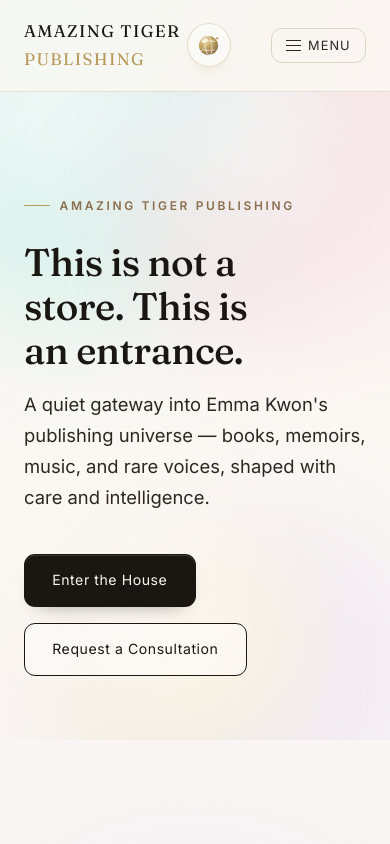
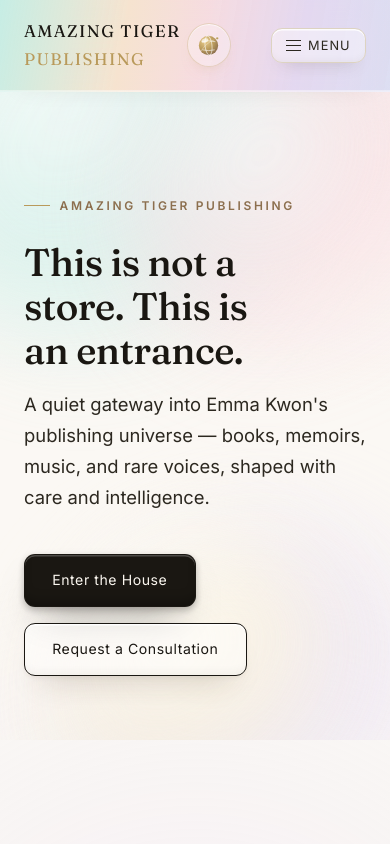
Before and after one commit to k-mama/amazingtiger-site, a Next.js app: page / in a window 390 px wide. Shown: the top 844 px of the page. Built offline with nearby package versions, Linux system fonts and the light colour scheme.

Commit message:
Add floating glossy depth to all buttons and colorful gradient to header/menus

```diff
--- a/app/globals.css
+++ b/app/globals.css
@@ -291,10 +291,20 @@ button {
   position: sticky;
   top: 0;
   z-index: 40;
-  background: rgba(251, 248, 244, 0.72);
-  backdrop-filter: blur(16px) saturate(160%);
-  -webkit-backdrop-filter: blur(16px) saturate(160%);
-  border-bottom: 1px solid rgba(221, 211, 193, 0.7);
+  background:
+    linear-gradient(
+      100deg,
+      rgba(163, 230, 218, 0.55) 0%,
+      rgba(250, 200, 158, 0.4) 32%,
+      rgba(246, 184, 201, 0.4) 52%,
+      rgba(202, 182, 240, 0.45) 76%,
+      rgba(179, 193, 244, 0.42) 100%
+    ),
+    rgba(251, 248, 244, 0.5);
+  backdrop-filter: blur(18px) saturate(180%);
+  -webkit-backdrop-filter: blur(18px) saturate(180%);
+  border-bottom: 1px solid rgba(255, 255, 255, 0.5);
+  box-shadow: inset 0 -1px 0 rgba(255, 255, 255, 0.4), 0 10px 30px -24px rgba(60, 40, 20, 0.2);
 }
 
 .site-header__inner {
@@ -382,17 +392,27 @@ button {
   font-size: 0.82rem;
   letter-spacing: 0.03em;
   color: var(--color-ink-soft);
+  background: rgba(255, 255, 255, 0.4);
   border: 1px solid var(--color-stone-line);
   padding: 0.45rem 0.95rem;
   border-radius: var(--radius-sm);
-  transition: border-color 0.25s var(--ease-soft), color 0.25s var(--ease-soft), background-color 0.25s var(--ease-soft);
+  box-shadow:
+    inset 0 1.5px 0 rgba(255, 255, 255, 0.85),
+    inset 0 -6px 10px -7px rgba(60, 40, 20, 0.08),
+    0 10px 18px -12px rgba(60, 40, 20, 0.25);
+  transition: border-color 0.25s var(--ease-soft), color 0.25s var(--ease-soft), background-color 0.25s var(--ease-soft), box-shadow 0.25s var(--ease-soft), transform 0.25s var(--ease-soft);
 }
 
 .site-nav__login:hover,
 .site-nav__login:focus-visible {
   border-color: var(--color-bronze);
   color: var(--color-ink);
-  background: rgba(255, 255, 255, 0.5);
+  background: rgba(255, 255, 255, 0.65);
+  transform: translateY(-1px);
+  box-shadow:
+    inset 0 1.5px 0 rgba(255, 255, 255, 0.95),
+    inset 0 -6px 10px -7px rgba(60, 40, 20, 0.1),
+    0 14px 24px -12px rgba(60, 40, 20, 0.3);
 }
 
 /* =========================================================================
@@ -420,7 +440,7 @@ button {
     display: inline-flex;
     align-items: center;
     gap: 0.45rem;
-    background: transparent;
+    background: rgba(255, 255, 255, 0.4);
     border: 1px solid var(--color-stone-line);
     color: var(--color-ink-soft);
     font-size: 0.8rem;
@@ -429,14 +449,23 @@ button {
     padding: 0.55rem 0.9rem;
     border-radius: var(--radius-sm);
     cursor: pointer;
-    transition: border-color 0.25s var(--ease-soft), color 0.25s var(--ease-soft), background-color 0.25s var(--ease-soft);
+    box-shadow:
+      inset 0 1.5px 0 rgba(255, 255, 255, 0.85),
+      inset 0 -6px 10px -7px rgba(60, 40, 20, 0.08),
+      0 10px 18px -12px rgba(60, 40, 20, 0.25);
+    transition: border-color 0.25s var(--ease-soft), color 0.25s var(--ease-soft), background-color 0.25s var(--ease-soft), box-shadow 0.25s var(--ease-soft), transform 0.25s var(--ease-soft);
   }
 
   .mobile-menu-toggle:hover,
   .mobile-menu-toggle[aria-expanded="true"] {
     border-color: var(--color-bronze);
     color: var(--color-ink);
-    background: rgba(255, 255, 255, 0.5);
+    background: rgba(255, 255, 255, 0.65);
+    transform: translateY(-1px);
+    box-shadow:
+      inset 0 1.5px 0 rgba(255, 255, 255, 0.95),
+      inset 0 -6px 10px -7px rgba(60, 40, 20, 0.1),
+      0 14px 24px -12px rgba(60, 40, 20, 0.3);
   }
 
   .mobile-menu-toggle-line {
@@ -470,9 +499,13 @@ button {
     position: fixed;
     inset: 0;
     z-index: 60;
-    background: rgba(251, 248, 244, 0.94);
-    backdrop-filter: blur(24px) saturate(160%);
-    -webkit-backdrop-filter: blur(24px) saturate(160%);
+    background:
+      radial-gradient(70% 50% at 8% 0%, rgba(163, 230, 218, 0.5), transparent 60%),
+      radial-gradient(60% 45% at 100% 15%, rgba(246, 184, 201, 0.4), transparent 60%),
+      radial-gradient(70% 55% at 20% 100%, rgba(202, 182, 240, 0.4), transparent 60%),
+      rgba(251, 248, 244, 0.88);
+    backdrop-filter: blur(24px) saturate(180%);
+    -webkit-backdrop-filter: blur(24px) saturate(180%);
     animation: mobile-menu-in 0.3s var(--ease-soft);
     overflow-y: auto;
   }
@@ -495,11 +528,21 @@ button {
     display: inline-flex;
     align-items: center;
     justify-content: center;
-    background: transparent;
+    background: rgba(255, 255, 255, 0.5);
     border: 1px solid var(--color-stone-line);
     border-radius: 999px;
     color: var(--color-ink-soft);
     cursor: pointer;
+    box-shadow:
+      inset 0 1.5px 0 rgba(255, 255, 255, 0.85),
+      inset 0 -6px 10px -7px rgba(60, 40, 20, 0.08),
+      0 10px 18px -12px rgba(60, 40, 20, 0.25);
+    transition: background-color 0.25s var(--ease-soft), box-shadow 0.25s var(--ease-soft), transform 0.25s var(--ease-soft);
+  }
+
+  .mobile-menu-panel__close:hover {
+    background: rgba(255, 255, 255, 0.75);
+    transform: translateY(-1px);
   }
 
   .mobile-menu-panel__links {
@@ -619,14 +662,15 @@ button {
   right: 0;
   z-index: 50;
   min-width: 176px;
-  background: var(--glass-light-bg-strong);
-  backdrop-filter: blur(20px) saturate(160%);
-  -webkit-backdrop-filter: blur(20px) saturate(160%);
+  background:
+    radial-gradient(120% 140% at 8% 0%, rgba(163, 230, 218, 0.5), transparent 55%),
+    radial-gradient(120% 140% at 100% 100%, rgba(202, 182, 240, 0.45), transparent 55%),
+    var(--glass-light-bg-strong);
+  backdrop-filter: blur(20px) saturate(180%);
+  -webkit-backdrop-filter: blur(20px) saturate(180%);
   border: 1px solid var(--glass-light-border);
   border-radius: var(--radius-md);
-  box-shadow:
-    inset 0 1px 0 rgba(255, 255, 255, 0.7),
-    0 24px 50px -20px rgba(26, 23, 18, 0.24);
+  box-shadow: var(--shadow-glossy-hover);
   padding: 0.45rem;
   animation: lang-menu-in 0.18s var(--ease-soft);
 }
@@ -706,13 +750,21 @@ button {
 .btn-primary {
   background: var(--color-ink);
   color: var(--color-ivory);
-  box-shadow: inset 0 1px 0 rgba(255, 255, 255, 0.14), 0 10px 20px -14px rgba(26, 23, 18, 0.5);
+  box-shadow:
+    inset 0 1.5px 0 rgba(255, 255, 255, 0.22),
+    inset 0 -10px 14px -8px rgba(0, 0, 0, 0.4),
+    0 3px 7px rgba(26, 23, 18, 0.28),
+    0 22px 38px -18px rgba(26, 23, 18, 0.55);
 }
 
 .btn-primary:hover {
   background: var(--color-ink-soft);
   transform: translateY(-1px) scale(1.01);
-  box-shadow: inset 0 1px 0 rgba(255, 255, 255, 0.18), 0 18px 32px -18px rgba(26, 23, 18, 0.58);
+  box-shadow:
+    inset 0 1.5px 0 rgba(255, 255, 255, 0.28),
+    inset 0 -10px 14px -8px rgba(0, 0, 0, 0.44),
+    0 4px 9px rgba(26, 23, 18, 0.32),
+    0 28px 48px -18px rgba(26, 23, 18, 0.6);
 }
 
 .btn-primary:focus-visible {
@@ -728,19 +780,28 @@ button {
   opacity: 0.45;
   cursor: not-allowed;
   transform: none;
-  box-shadow: none;
 }
 
 .btn-secondary {
-  background: rgba(255, 255, 255, 0.4);
+  background: rgba(255, 255, 255, 0.5);
   color: var(--color-ink);
   border-color: var(--color-ink);
+  box-shadow:
+    inset 0 1.5px 0 rgba(255, 255, 255, 0.9),
+    inset 0 -8px 12px -8px rgba(60, 40, 20, 0.08),
+    0 2px 5px rgba(60, 40, 20, 0.06),
+    0 18px 32px -18px rgba(60, 40, 20, 0.28);
 }
 
 .btn-secondary:hover {
   background: var(--color-ink);
   color: var(--color-ivory);
   transform: translateY(-1px) scale(1.01);
+  box-shadow:
+    inset 0 1.5px 0 rgba(255, 255, 255, 0.2),
+    inset 0 -10px 14px -8px rgba(0, 0, 0, 0.4),
+    0 3px 7px rgba(26, 23, 18, 0.24),
+    0 22px 38px -18px rgba(26, 23, 18, 0.5);
 }
 
 .btn-secondary:focus-visible {
@@ -761,13 +822,21 @@ button {
 .btn-gold {
   background: linear-gradient(135deg, var(--color-gold), var(--dg-gold-bright));
   color: var(--color-ink);
-  box-shadow: inset 0 1px 0 rgba(255, 255, 255, 0.5), 0 10px 20px -14px rgba(185, 154, 91, 0.5);
+  box-shadow:
+    inset 0 1.5px 0 rgba(255, 255, 255, 0.65),
+    inset 0 -10px 16px -8px rgba(140, 111, 78, 0.4),
+    0 3px 7px rgba(185, 154, 91, 0.3),
+    0 22px 38px -18px rgba(185, 154, 91, 0.5);
 }
 
 .btn-gold:hover {
   background: linear-gradient(135deg, var(--dg-gold-bright), var(--color-gold-soft));
   transform: translateY(-1px) scale(1.01);
-  box-shadow: inset 0 1px 0 rgba(255, 255, 255, 0.6), 0 18px 32px -18px rgba(185, 154, 91, 0.6);
+  box-shadow:
+    inset 0 1.5px 0 rgba(255, 255, 255, 0.75),
+    inset 0 -10px 16px -8px rgba(140, 111, 78, 0.44),
+    0 4px 9px rgba(185, 154, 91, 0.34),
+    0 28px 48px -18px rgba(185, 154, 91, 0.55);
 }
 
 .btn-gold:focus-visible {
@@ -783,7 +852,6 @@ button {
   opacity: 0.45;
   cursor: not-allowed;
   transform: none;
-  box-shadow: none;
 }
 
 /* =========================================================================
@@ -1175,17 +1243,26 @@ button {
   letter-spacing: 0.04em;
   padding: 0.5rem 1.1rem;
   border: 1px solid var(--color-stone-line);
-  background: rgba(255, 255, 255, 0.35);
+  background: rgba(255, 255, 255, 0.45);
   color: var(--color-ink-soft);
   border-radius: 999px;
-  transition: border-color 0.25s var(--ease-soft), color 0.25s var(--ease-soft), background-color 0.25s var(--ease-soft);
+  box-shadow:
+    inset 0 1.5px 0 rgba(255, 255, 255, 0.85),
+    inset 0 -5px 8px -6px rgba(60, 40, 20, 0.07),
+    0 8px 16px -12px rgba(60, 40, 20, 0.22);
+  transition: border-color 0.25s var(--ease-soft), color 0.25s var(--ease-soft), background-color 0.25s var(--ease-soft), box-shadow 0.25s var(--ease-soft), transform 0.25s var(--ease-soft);
 }
 
 .category-filter__link:hover,
 .category-filter__link:focus-visible {
   border-color: var(--color-bronze);
   color: var(--color-ink);
-  background: rgba(255, 255, 255, 0.6);
+  background: rgba(255, 255, 255, 0.7);
+  transform: translateY(-1px);
+  box-shadow:
+    inset 0 1.5px 0 rgba(255, 255, 255, 0.95),
+    inset 0 -5px 8px -6px rgba(60, 40, 20, 0.09),
+    0 12px 20px -12px rgba(60, 40, 20, 0.28);
 }
 
 .product-grid {
```
